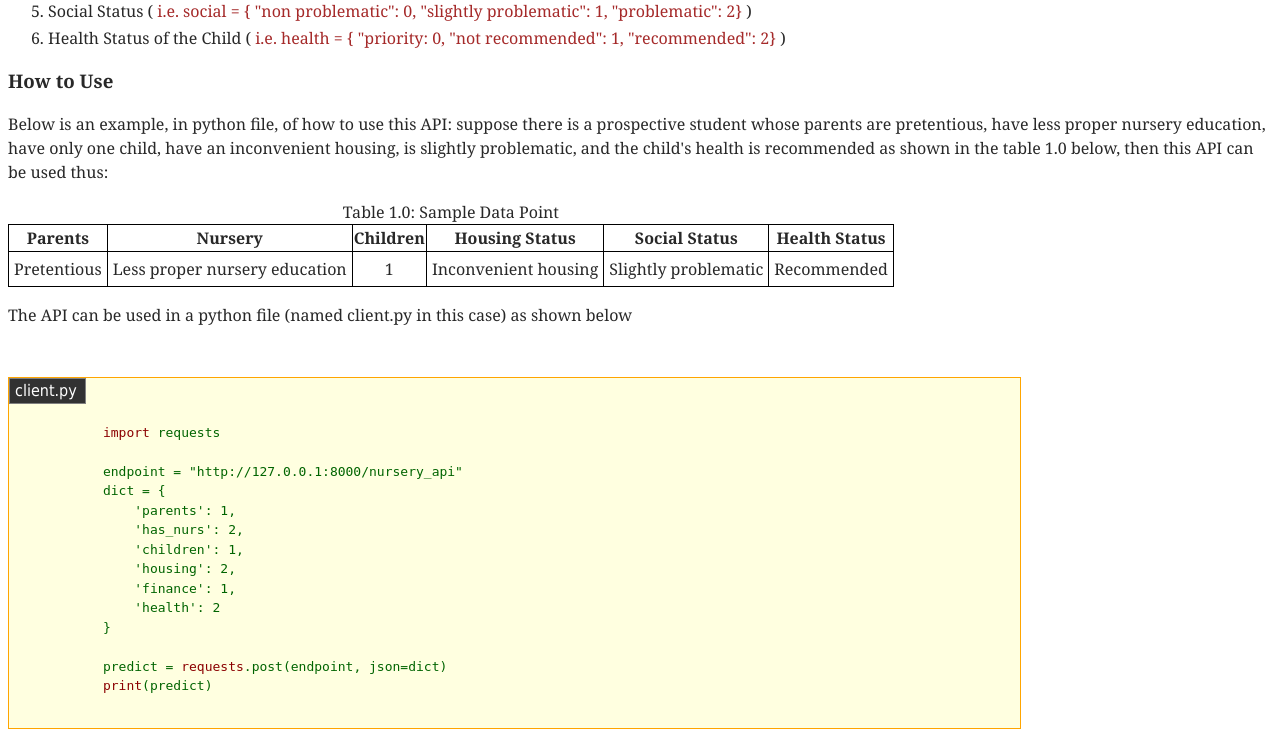
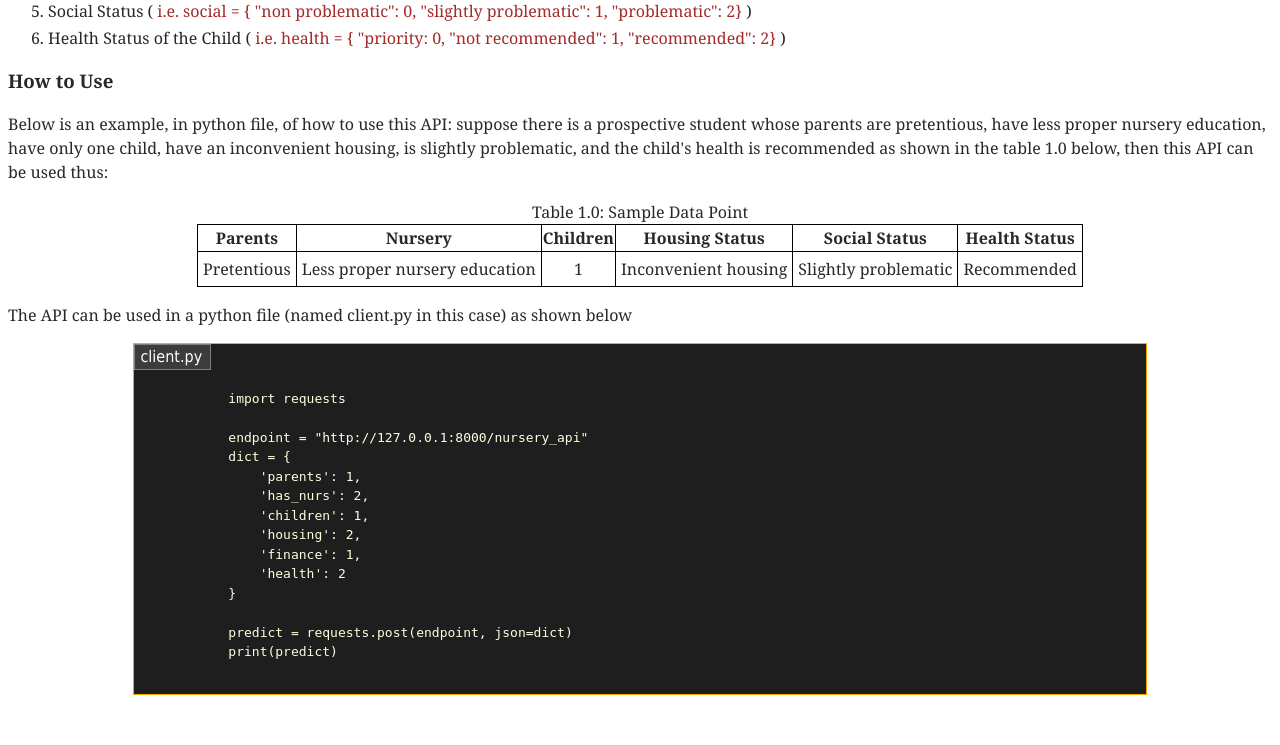
Before and after one commit to Olupaula/nursery, a Django app: page /nursery_api in a window 1280 px wide. Shown: the part 321-1066 px from the top of the page. After the commit the page ends 1016 px from the top, so only its background shows below. Run offline with Django 4.2, Linux system fonts and the light colour scheme; parts of the project's set-up code (start-up, migrations or seed data) failed here and were passed over.

Commit message:
Update nursery.css

```diff
--- a/static/css/nursery.css
+++ b/static/css/nursery.css
@@ -36,28 +36,38 @@ div table td{
 }
 div.code {
     margin-top: 50px;
-    color: darkgreen;
-    background: lightyellow;
+    color: lightyellow;
+    background: rgb(30, 30, 30);
     border: 1px solid orange;
     padding-top: 0px;
     line-height: 1.5;
-    width: 80%;
+    width: 100%;
     overflow-x: scroll;
 }
 
+@media screen and (min-width: 800px) {
+   div.code {
+        width: 80%;
+        margin: auto;
+   }
+}
 div.code .lines {
     padding-top: 20px;
 }
 
 div.code div {
     color: white;
-    background: rgb(50, 50, 50);
+    background: rgb(60, 60, 60);
     font-family: tahoma;
     border: 1px solid grey;
     display: inline-block;
     width: 70px;
     overflow-x: scroll;
     padding-left: 5px;
+}
+
+pre {
+
 }
 
 li {
@@ -68,12 +78,21 @@ li span {
     color: brown;
 }
 
-span {
-    color: darkred;
+span.primary {
+    color: orange;
+}
+
+span.secondary {
+    color: lightgreen;
+}
+
+span.strings {
+    color: lightblue;
 }
 
 table, td, th  {
     border: 1px solid black;
     border-collapse: collapse;
     text-align: center;
+    margin: auto;
 }
```
